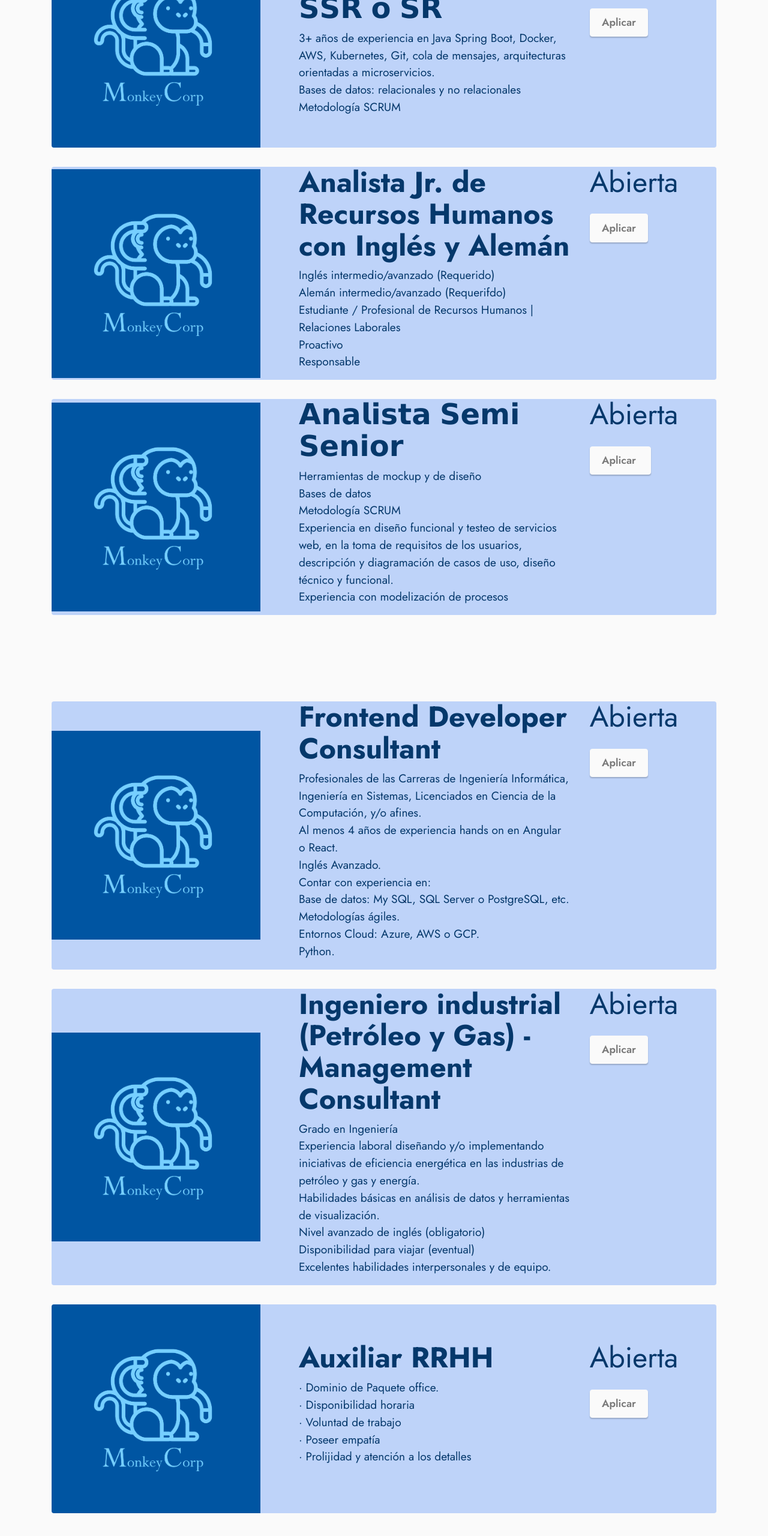
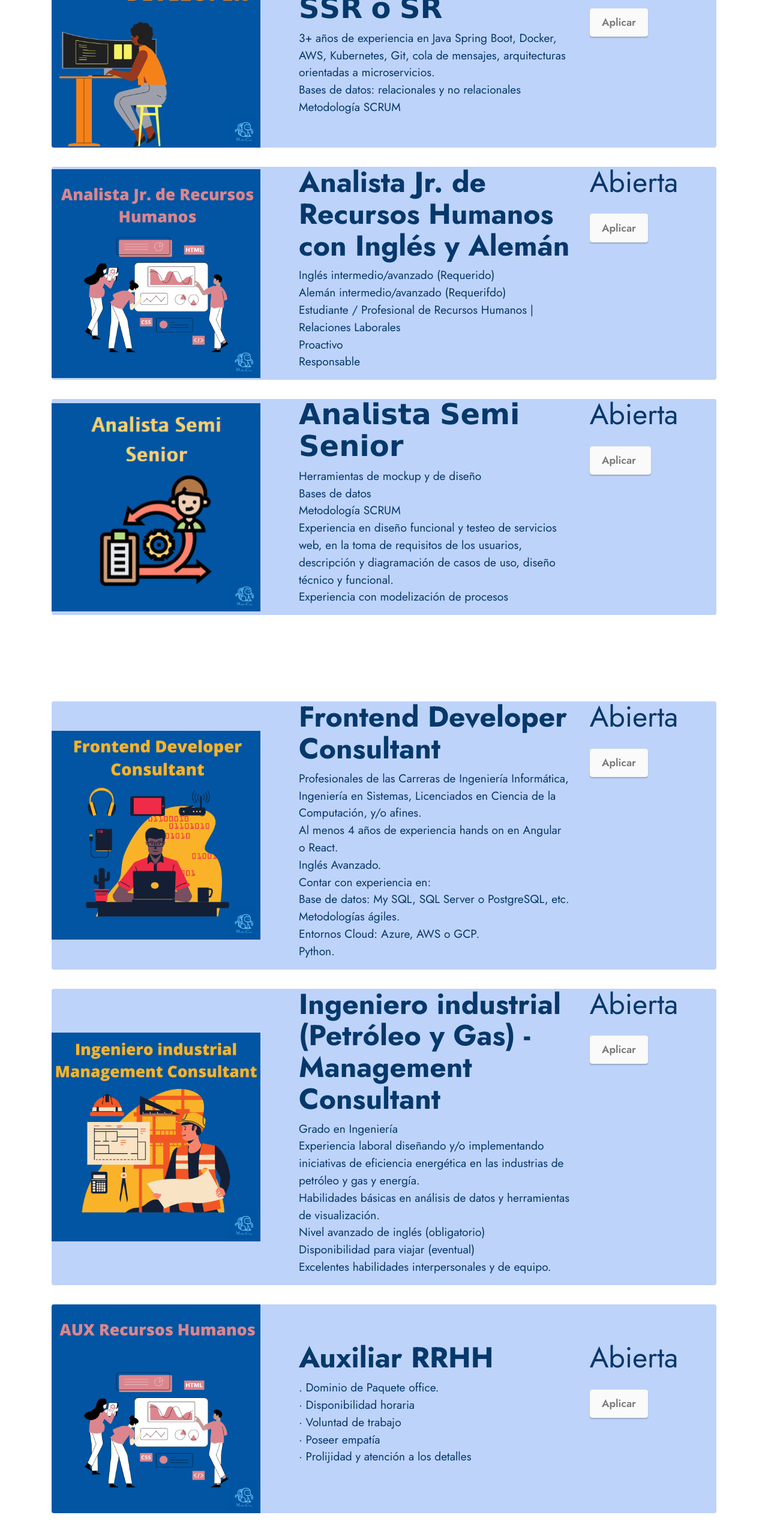
Before and after one commit to JMReader/monkey-work, a plain HTML site: page historial.html in a window 1280 px wide. Shown: the part 178-2738 px from the top of the page at 60% size. Drawn offline with nearby package versions, Linux system fonts and the light colour scheme.

Commit message:
agragendo imagenes distintas a cada vacante :pig2:

```diff
--- a/historial.html
+++ b/historial.html
@@ -71,14 +71,19 @@
 
 
 
-<section data-bs-version="5.1" class="features8 cid-tm492oJXjk" xmlns="http://www.w3.org/1999/html" id="features9-15">
+<section data-bs-version="5.1" class="features8 cid-sFADMOwrhN" xmlns="http://www.w3.org/1999/html" id="features9-4">
+
+
+
+
+
     <div class="container">
         <div class="card">
             <div class="card-wrapper">
                 <div class="row align-items-center">
                     <div class="col-12 col-md-4">
                         <div class="image-wrapper">
-                            <img src="assets/images/monkeycorp-815x815.png" alt="Mobirise Website Builder">
+                            <img src="assets/images/4.png" alt="Mobirise Website Builder">
                         </div>
                     </div>
                     <div class="col-12 col-md">
@@ -104,7 +109,7 @@
                 <div class="row align-items-center">
                     <div class="col-12 col-md-4">
                         <div class="image-wrapper">
-                            <img src="assets/images/monkeycorp-815x815.png" alt="Mobirise Website Builder">
+                            <img src="assets/images/5.png" alt="Mobirise Website Builder">
                         </div>
                     </div>
                     <div class="col-12 col-md">
@@ -134,7 +139,7 @@
                 <div class="row align-items-center">
                     <div class="col-12 col-md-4">
                         <div class="image-wrapper">
-                            <img src="assets/images/monkeycorp-815x815.png" alt="Mobirise Website Builder">
+                            <img src="assets/images/8.png" alt="Mobirise Website Builder">
                         </div>
                     </div>
                     <div class="col-12 col-md">
@@ -162,7 +167,7 @@
     </div>
 </section>
 
-<section data-bs-version="5.1" class="features8 cid-tm497UPrsO" xmlns="http://www.w3.org/1999/html" id="features9-16">
+<section data-bs-version="5.1" class="features8 cid-tm3UwAv4iu" xmlns="http://www.w3.org/1999/html" id="features9-k">
 
 
 
@@ -174,7 +179,7 @@
                 <div class="row align-items-center">
                     <div class="col-12 col-md-4">
                         <div class="image-wrapper">
-                            <img src="assets/images/monkeycorp-815x815.png" alt="Mobirise Website Builder">
+                            <img src="assets/images/9.png" alt="Mobirise Website Builder">
                         </div>
                     </div>
                     <div class="col-12 col-md">
@@ -207,7 +212,7 @@
                 <div class="row align-items-center">
                     <div class="col-12 col-md-4">
                         <div class="image-wrapper">
-                            <img src="assets/images/monkeycorp-815x815.png" alt="Mobirise Website Builder">
+                            <img src="assets/images/10.png" alt="Mobirise Website Builder">
                         </div>
                     </div>
                     <div class="col-12 col-md">
@@ -238,7 +243,7 @@
                 <div class="row align-items-center">
                     <div class="col-12 col-md-4">
                         <div class="image-wrapper">
-                            <img src="assets/images/monkeycorp-815x815.png" alt="Mobirise Website Builder">
+                            <img src="assets/images/6.png" alt="Mobirise Website Builder">
                         </div>
                     </div>
                     <div class="col-12 col-md">
@@ -246,7 +251,7 @@
                             <div class="row">
                                 <div class="col-md">
                                     <h6 class="card-title mbr-fonts-style display-2"><strong>Auxiliar RRHH</strong></h6>
-                                    <p class="mbr-text mbr-fonts-style display-7">· Dominio de Paquete office.<br>· Disponibilidad horaria<br>· Voluntad de trabajo<br>· Poseer empatía<br>· Prolijidad y atención a los detalles&nbsp;<br></p>
+                                    <p class="mbr-text mbr-fonts-style display-7">. Dominio de Paquete office.<br>· Disponibilidad horaria<br>· Voluntad de trabajo<br>· Poseer empatía<br>· Prolijidad y atención a los detalles<br></p>
                                 </div>
                                 <div class="col-md-auto">
                                     <p class="price mbr-fonts-style display-2">Abierta</p>
@@ -275,7 +280,7 @@
                 <div class="row align-items-center">
                     <div class="col-12 col-md-4">
                         <div class="image-wrapper">
-                            <img src="assets/images/monkeycorp-815x815.png" alt="Mobirise Website Builder">
+                            <img src="assets/images/11.png" alt="Mobirise Website Builder">
                         </div>
                     </div>
                     <div class="col-12 col-md">
@@ -302,7 +307,7 @@
                 <div class="row align-items-center">
                     <div class="col-12 col-md-4">
                         <div class="image-wrapper">
-                            <img src="assets/images/monkeycorp-815x815.png" alt="Logo de monkey corp">
+                            <img src="assets/images/7.png" alt="Logo de monkey corp">
                         </div>
                     </div>
                     <div class="col-12 col-md">
@@ -334,7 +339,7 @@
                 <div class="row align-items-center">
                     <div class="col-12 col-md-4">
                         <div class="image-wrapper">
-                            <img src="assets/images/monkeycorp-815x815.png" alt="Logo de monkey corp"">
+                            <img src="assets/images/12.png" alt="Logo de monkey corp"">
                         </div>
                     </div>
                     <div class="col-12 col-md">
```
Also changed, not shown: index.html (+8 -12 lines), log-in.html (+6 -5 lines), postulacion.html (+14 -26 lines), assets/images/10.png (added), assets/images/11.png (added), assets/images/12.png (added), assets/images/4.png (added), assets/images/5.png (added), assets/images/6.png (added), assets/images/7.png (added), assets/images/8.png (added), assets/images/9.png (added).
